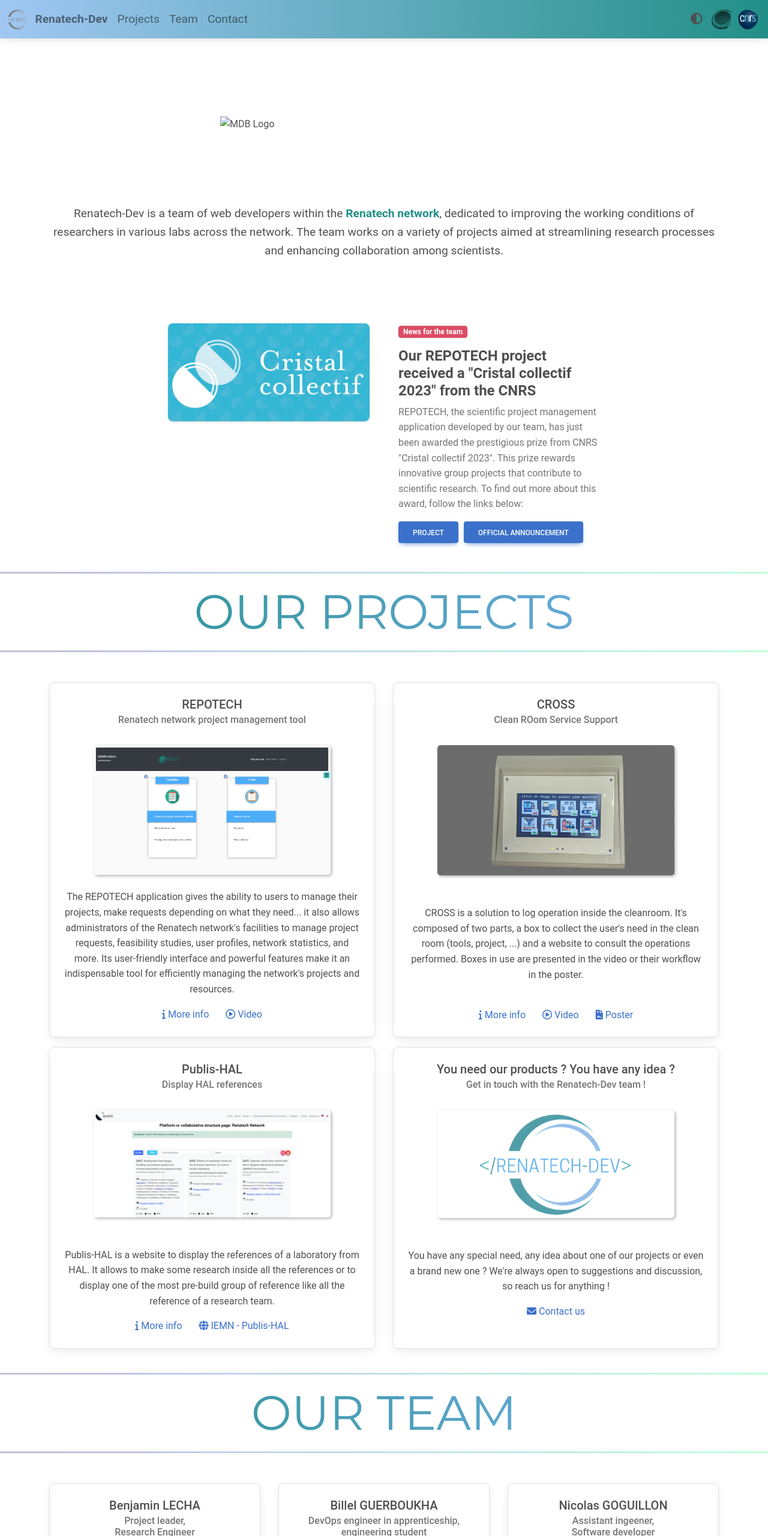
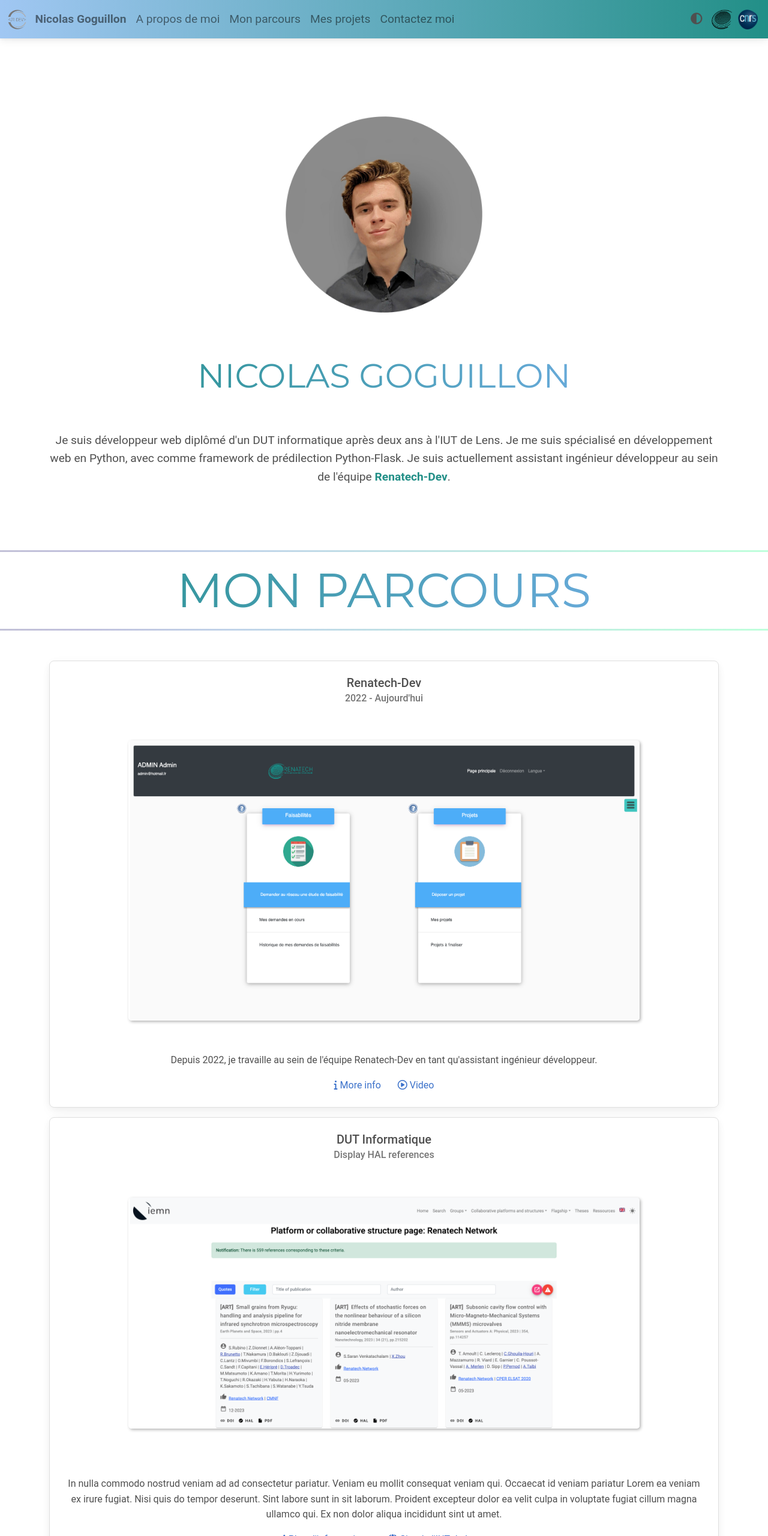
Before and after one commit to GoguillonNicolas/portfolio, a plain HTML site: page index.html in a window 1280 px wide. Shown: the top 2560 px of the page at 60% size. Drawn offline with nearby package versions, Linux system fonts and the light colour scheme.

Commit message:
Bases structurelles du contenu V1.0

```diff
--- a/index.html
+++ b/index.html
@@ -46,7 +46,7 @@
 
 
 
-        <title>Renatech-Dev</title>
+        <title>Nicolas Goguillon</title>
 
 </head>
 <body>
@@ -83,16 +83,19 @@
                 <ul class="navbar-nav me-auto mb-2 mb-lg-0">
 
                     <li class="nav-item">
-                        <a class="nav-link" href="#" style="font-weight: bold">Renatech-Dev</a>
+                        <a class="nav-link" href="#" style="font-weight: bold">Nicolas Goguillon</a>
                     </li>
                     <li class="nav-item">
-                        <a class="nav-link" href="#projects">Projects</a>
+                        <a class="nav-link" href="#projects">A propos de moi</a>
                     </li>
                     <li class="nav-item">
-                        <a class="nav-link" href="#team">Team</a>
+                        <a class="nav-link" href="#team">Mon parcours</a>
                     </li>
                     <li class="nav-item">
-                        <a class="nav-link" href="#contact">Contact</a>
+                        <a class="nav-link" href="#contact">Mes projets</a>
+                    </li>
+                    <li class="nav-item">
+                        <a class="nav-link" href="#contact">Contactez moi</a>
                     </li>
 
                 </ul>
@@ -155,25 +158,23 @@
              id="rdev-prez-translucent">
 
             <img
-                    src="/static/images/light-favicon.png"
+                    src="/images/profilepic.png"
                     height="15"
                     alt="MDB Logo"
                     loading="lazy"
                     class="mb-7 d-flex justify-content-center"
                     id="translucent-logo"
-                    style="width: 50%; height: auto; margin-left: auto; margin-right: auto;"
+                    style="width: 30%; height: auto; margin-left: auto; margin-right: auto;"
             />
 
 
         </div>
 
 
+        <h2 class="gradient-custom-text title-rdev" id="nomtitre" style="text-align:center; width:auto">NICOLAS GOGUILLON</h2>
 
-        <div class="card-body" id="prez-text">Renatech-Dev is a team of web developers within the <a
-                href="https://www.renatech.org" style="font-weight: bold; color: #228f87" target="_blank">Renatech
-            network</a>, dedicated to improving the working conditions of researchers in various labs across the
-            network. The team works on a variety of projects aimed at streamlining research processes and enhancing
-            collaboration among scientists.
+        <div class="card-body" id="prez-text">Je suis développeur web diplômé d'un DUT informatique après deux ans à l'IUT de Lens. Je me suis spécialisé en développement web en Python, avec comme framework de prédilection Python-Flask. Je suis actuellement assistant ingénieur développeur au sein de l'équipe <a
+            href="https://dev.renatech.org" style="font-weight: bold; color: #228f87" target="_blank">Renatech-Dev</a>.
         </div>
 
     </div>
@@ -408,35 +409,7 @@
 
 
         <!--Section: News of the day-->
-        <div class="row gx-5" style="width: 60%; margin-left: 20%; margin-right: 20%;">
-            <div class="col-md-6 mb-4" id="news-img">
-                <div class="bg-image hover-overlay ripple shadow-2-strong rounded-5" data-mdb-ripple-color="light">
-                    <img src="/static/images/cc.jpg" class="img-fluid"/>
-                    <a href="#!">
-                        <div class="mask" style="background-color: rgba(251, 251, 251, 0.15);"></div>
-                    </a>
-                </div>
-            </div>
-            <div class="col-md-6 mb-4" id="news-text">
-                <span class="badge bg-danger px-2 py-1 shadow-1-strong mb-3">News for the team</span>
-                <h4><strong>Our REPOTECH project received a "Cristal collectif 2023" from the CNRS</strong></h4>
-                <p class="text-muted">
-                    REPOTECH, the scientific project management application developed by our team, has just been awarded
-                    the prestigious prize from CNRS "Cristal collectif 2023". This prize rewards innovative group
-                    projects that contribute to scientific research. To find out more about this award, follow the links
-                    below:
-                </p>
-                <a href="#repotech-details" class="card-link" target="_blank" data-mdb-toggle="modal"
-                   data-mdb-target="#repotech-details">
-                    <button class="btn btn-primary"> Project</button>
-                </a>
-                <a href="https://www.cnrs.fr/fr/personne/cristal-collectif-2023" class="card-link"
-                   style="padding-left:5px;">
-                    <button class="btn btn-primary"> Official announcement</button>
-                </a>
 
-            </div>
-        </div>
 
         <!--Section: News of the day-->
 
@@ -444,76 +417,40 @@
     </div>
     <hr class="gradient">
 
-    <h2 class="gradient-custom-text title-rdev" id="title-rdev" style="text-align:center; width:auto">OUR PROJECTS</h2>
+    <h2 class="gradient-custom-text title-rdev" id="title-rdev" style="text-align:center; width:auto">MON PARCOURS</h2>
     <hr class="gradient">
 
     <div class="container rdev-containers d-flex flex-column justify-content-center" id="rdev-membres">
         <div class="card-deck d-flex flex-wrap justify-content-center">
             <div class="card border mb-3 member-card dark-mode-on-cards" style="width: 18rem;">
                 <div class="card-body">
-                    <h5 class="card-title member-title">REPOTECH</h5>
-                    <h6 class="card-subtitle mb-2 text-muted member-subtitle">Renatech network project management
-                        tool</h6>
+                    <h5 class="card-title member-title">Renatech-Dev</h5>
+                    <h6 class="card-subtitle mb-2 text-muted member-subtitle">2022 - Aujourd'hui</h6>
                     <img class="projet-image" src="/static/images/repotechFrontPage.png"
                          alt="">
-                    <p class="card-text">The REPOTECH application gives the ability to users to manage their projects,
-                        make requests depending on what they need... it also allows administrators of the Renatech
-                        network's facilities to manage project requests, feasibility studies, user profiles, network
-                        statistics, and more. Its user-friendly interface and powerful features make it an indispensable
-                        tool for efficiently managing the network's projects and resources.</p>
+                    <p class="card-text">Depuis 2022, je travaille au sein de l'équipe Renatech-Dev en tant qu'assistant ingénieur développeur.</p>
                     <a href="#repotech-details" class="card-link" target="_blank" data-mdb-toggle="modal"
                        data-mdb-target="#repotech-details"><i class="fas fa-info"></i> More info</a>
                     <a href="#repo-video" class="card-link" target="_blank" data-mdb-toggle="modal"
                        data-mdb-target="#repo-video"><i class="far fa-circle-play"></i> Video </a>
                 </div>
             </div>
-            <div class="card border mb-3 member-card dark-mode-on-cards" style="width: 18rem;">
-                <div class="card-body">
-                    <h5 class="card-title member-title">CROSS</h5>
-                    <h6 class="card-subtitle mb-2 text-muted member-subtitle">Clean ROom Service Support</h6>
-                    <img class="projet-image" id="projet-image-cross"
-                         src="/static/images/box01.jpg" alt="">
-                    <p class="card-text"><br>CROSS is a solution to log operation inside the cleanroom. It's composed of
-                        two
-                        parts, a box to collect the user's need in the clean room (tools, project, ...) and a
-                        website to consult the operations performed. Boxes in use are presented in the video or their
-                        workflow in the poster.<br><br></p>
-                    <a href="#cross-details" class="card-link" target="_blank" data-mdb-toggle="modal"
-                       data-mdb-target="#cross-details"><i class="fas fa-info"></i> More info </a>
-                    <a href="#cross-video" class="card-link" target="_blank" data-mdb-toggle="modal"
-                       data-mdb-target="#cross-video"><i class="far fa-circle-play"></i> Video </a>
-                    <a href="#cross-poster" class="card-link" target="_blank" data-mdb-toggle="modal"
-                       data-mdb-target="#cross-poster"><i class="fas fa-file-contract"></i> Poster </a></div>
-            </div>
+
         </div>
         <div class="card-deck d-flex flex-wrap justify-content-center">
             <div class="card border mb-3 member-card dark-mode-on-cards" style="width: 18rem;">
                 <div class="card-body">
-                    <h5 class="card-title member-title">Publis-HAL</h5>
+                    <h5 class="card-title member-title">DUT Informatique</h5>
                     <h6 class="card-subtitle mb-2 text-muted member-subtitle"> Display HAL references </h6>
                     <img class="projet-image" src="/static/images/publis-accueil.png"
                          alt="Publis-HAL">
-                    <p class="card-text"><br>Publis-HAL is a website to display the references of a laboratory from HAL.
-                        It allows to make some research inside all the references or to display one of the most
-                        pre-build
-                        group of reference like all the reference of a research team.</p>
+                    <p class="card-text"><br>In nulla commodo nostrud veniam ad ad consectetur pariatur. Veniam eu mollit consequat veniam qui. Occaecat id veniam pariatur Lorem ea veniam ex irure fugiat. Nisi quis do tempor deserunt. Sint labore sunt in sit laborum. Proident excepteur dolor ea velit culpa in voluptate fugiat cillum magna ullamco qui. Ex non dolor aliqua incididunt sint ut amet.</p>
                     <a href="#publi-details" class="card-link" target="_blank" data-mdb-toggle="modal"
-                       data-mdb-target="#publi-details"><i class="fas fa-info"></i> More info</a>
-                    <a href="https://publis.iemn.fr/#/" class="card-link"><i class="fas fa-globe"></i> IEMN - Publis-HAL </a>
+                       data-mdb-target="#publi-details"><i class="fas fa-info"></i> Plus d'informations</a>
+                    <a href="https://www.iut-lens.univ-artois.fr/" class="card-link"><i class="fas fa-globe"></i> Site de l'IUT de Lens</a>
                 </div>
             </div>
-            <div class="card border mb-3 member-card dark-mode-on-cards" style="width: 18rem;">
-                <div class="card-body">
-                    <h5 class="card-title member-title">You need our products ? You have any idea ?</h5>
-                    <h6 class="card-subtitle mb-2 text-muted member-subtitle">Get in touch with the Renatech-Dev team
-                        !</h6>
-                    <img class="projet-image" src="/static/images/bloc4.png" alt="">
-                    <p class="card-text"><br>You have any special need, any idea about one of our projects or even a
-                        brand new one ? We're always open to suggestions and discussion, so reach us for anything !<br>
-                    </p>
-                    <a href="#contact"><i class="fas fa-envelope"></i> Contact us</a>
-                </div>
-            </div>
+
         </div>
 
     </div>
@@ -527,8 +464,41 @@
     </div>
     <hr class="gradient">
 
-    <h2 class="gradient-custom-text title-rdev" id="title-rdev" style="text-align:center; width:auto">OUR TEAM</h2>
+    <h2 class="gradient-custom-text title-rdev" id="title-rdev" style="text-align:center; width:auto">MES APTITUDES</h2>
     <hr class="gradient">
+
+    <div class="container">
+
+        <br>
+        <br>
+
+        <h6 class="policeraleway">DEVELOPPEMENT WEB (HTML - CSS - Python - Javascript - PHP)</h6>
+        <div class="containerskills">
+          <div class="skills web"></div>
+        </div>
+
+        <br>
+        <h6 class="policeraleway">BASE DE DONNEES (SQL)</h6>
+        <div class="containerskills">
+          <div class="skills sql"></div>
+        </div>
+
+        <br>
+        <h6 class="policeraleway">SCRIPTS (PYTHON, BASH)</h6>
+        <div class="containerskills">
+          <div class="skills scripts"></div>
+        </div>
+
+        <br>
+        <h6 class="policeraleway">ORIENTE OBJET (JAVA)</h6>
+        <div class="containerskills">
+          <div class="skills php"></div>
+        </div>
+        <br>
+        <br>
+        <br>
+
+    </div>
 
     <div class="container rdev-containers d-flex flex-column justify-content-center" id="rdev-membres">
         <div class="card-deck d-flex flex-wrap justify-content-center">
--- a/static/css/index.css
+++ b/static/css/index.css
@@ -8,6 +8,9 @@
     color : blue;
 }
 
+#nomtitre {
+    font-size: 3.5em;
+}
 
 .rdev-icon-navbar {
     max-width : 22px;
@@ -331,3 +334,28 @@
     width : 50%;
     margin: 50px auto;
 }
+
+
+* {box-sizing: border-box}
+
+.containerskills {
+  width: 65%;
+  background-color: #ddd;
+  border-radius:10px;
+  height: 15px;
+  margin-left: auto;
+  margin-right: auto;
+}
+
+.skills{border-radius: 10px;}
+
+.web {width: 90%; background-color: #A4C3EA;height: 100%;}
+.sql {width: 80%; background-color: #488E89;height: 15px;}
+.scripts {width: 70%; background-color: #A4C3EA;height: 15px;}
+.php {width: 60%; background-color: #488E89;height: 15px;}
+
+.policeraleway{
+    text-align: center;
+    color: #ddd !important
+    ;
+}
```
